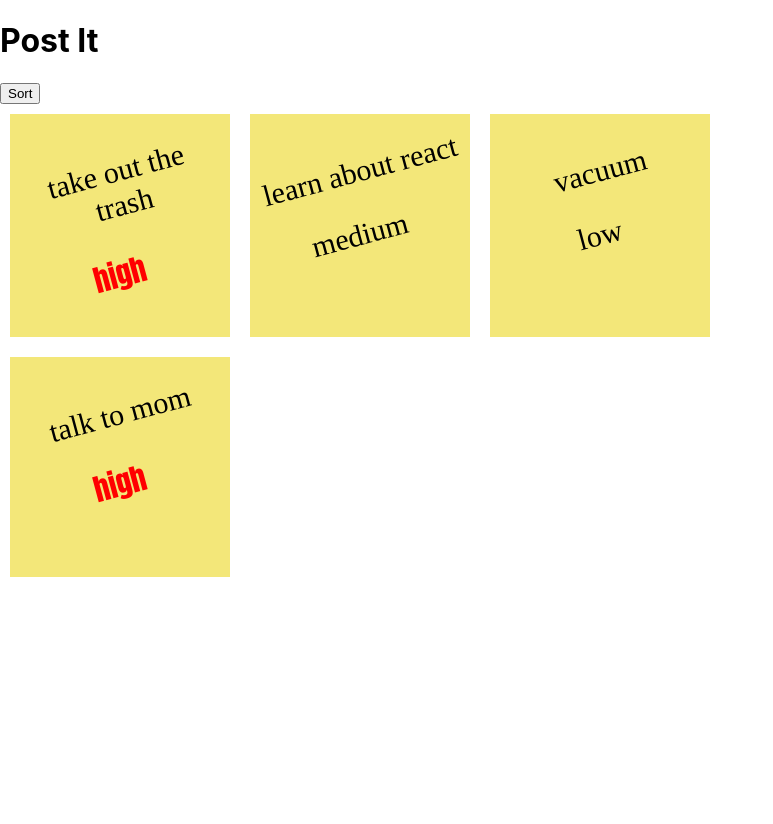
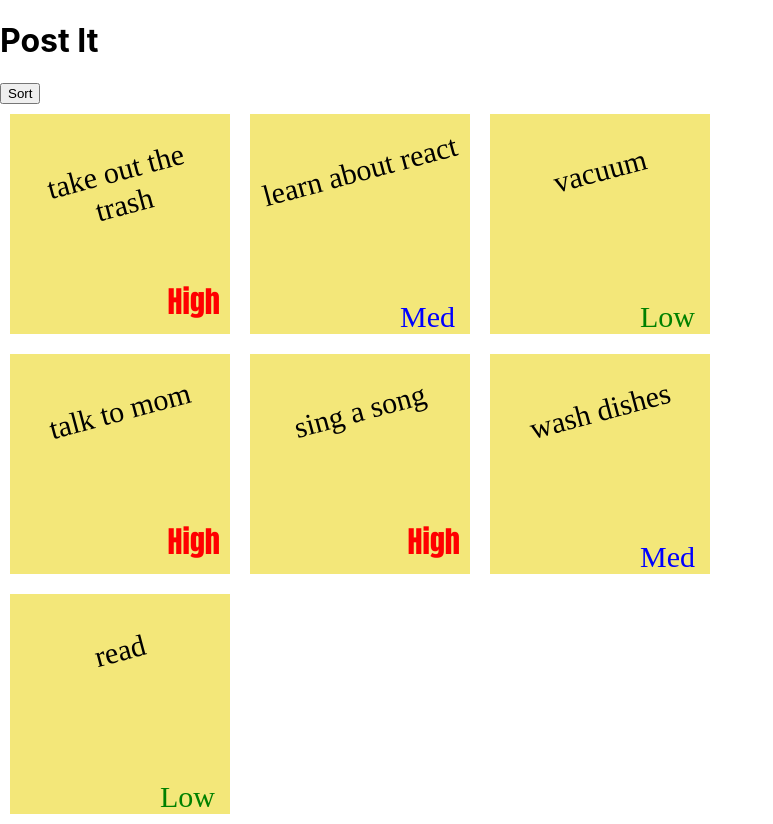
Before and after one commit to 4nth0ny1/post-it, a React (Create React App) app: page / in a window 1280 px wide. Shown: the whole page, without its empty margins (0-773 px from the left). Before the commit the page ends 800 px from the top, so only its background shows below. Built offline with nearby package versions, Linux system fonts and the light colour scheme.

Commit message:
add finished styles to importance

```diff
--- a/src/App.css
+++ b/src/App.css
@@ -52,6 +52,7 @@
   font-family: cursive;
   font-size: 30px;
   text-align: center;
+  position: relative;
 }
 
 .post-it-note-content {
@@ -60,7 +61,24 @@
   text-align: center;
 }
 
-.red {
+.box {
+  position: absolute;
+  right: 0;
+  bottom: 0;
+  padding: 10px;
+}
+
+.high {
   color: red;
   font-family: Impact, Haettenschweiler, "Arial Narrow Bold", sans-serif;
 }
+
+.med {
+  color: blue;
+  padding: 0 15px 0 0;
+}
+
+.low {
+  color: green;
+  padding: 0 15px 0 0;
+}
--- a/src/App.js
+++ b/src/App.js
@@ -2,40 +2,60 @@ import logo from './logo.svg';
 import './App.css';
 import React from 'react';
 import PostContainer from './components/PostContainer';
+import { useState } from 'react';
 
 function App() {
 
-  const notes = [
+  const [ notes, setNotes ] = useState([
     {
       id: 1,
       content: 'take out the trash',
-      importance: 'high'
+      importance: 3
     },
     {
       id: 2,
       content: 'learn about react',
-      importance: 'medium'
+      importance: 2
     },
     {
       id: 3,
       content: 'vacuum',
-      importance: 'low'
+      importance: 1
     },
     {
       id: 4,
       content: 'talk to mom',
-      importance: 'high'
+      importance: 3
     },
-  ]
+    {
+      id: 5,
+      content: 'sing a song',
+      importance: 3
+    },
+    {
+      id: 6,
+      content: 'wash dishes',
+      importance: 2
+    },
+    {
+      id: 7,
+      content: 'read',
+      importance: 1
+    },
+  ])
 
-  const sortClick = (e) => {
 
+  const handleClick = () => {
+      const sortedNotes = notes.sort( function (a,b) {
+        return b.importance - a.importance
+      })
+      setNotes(sortedNotes)
   }
 
   return (
     <>
       <h1>Post It</h1>
-      <button onClick={sortClick}>Sort</button>
+      <button onClick={handleClick}>Sort</button>
       <PostContainer notes={notes} />
     </>
   );
--- a/src/components/Post.jsx
+++ b/src/components/Post.jsx
@@ -1,23 +1,32 @@
 const Post = (props) => {
     const imp = props.note.importance
 
-    if (imp === "high"){
+    if (imp === 3){
         return (
             <>
                 <div className="post-it-note">
                     <p className="post-it-note-content">{props.note.content}</p>
-                    <p className="post-it-note-content red">{props.note.importance}</p>
+                    <div className="box high">High</div>
                 </div>
 
             </>
         )
 
+    } else if (imp === 2) {
+        return (
+            <>
+                <div className="post-it-note">
+                    <p className="post-it-note-content">{props.note.content}</p>
+                    <div className="box med">Med</div>
+                </div>
+            </>
+        )
     } else {
         return (
             <>
                 <div className="post-it-note">
                     <p className="post-it-note-content">{props.note.content}</p>
-                    <p className="post-it-note-content importance">{props.note.importance}</p>
+                    <div className="box low">Low</div>
                 </div>
             </>
         )
```
